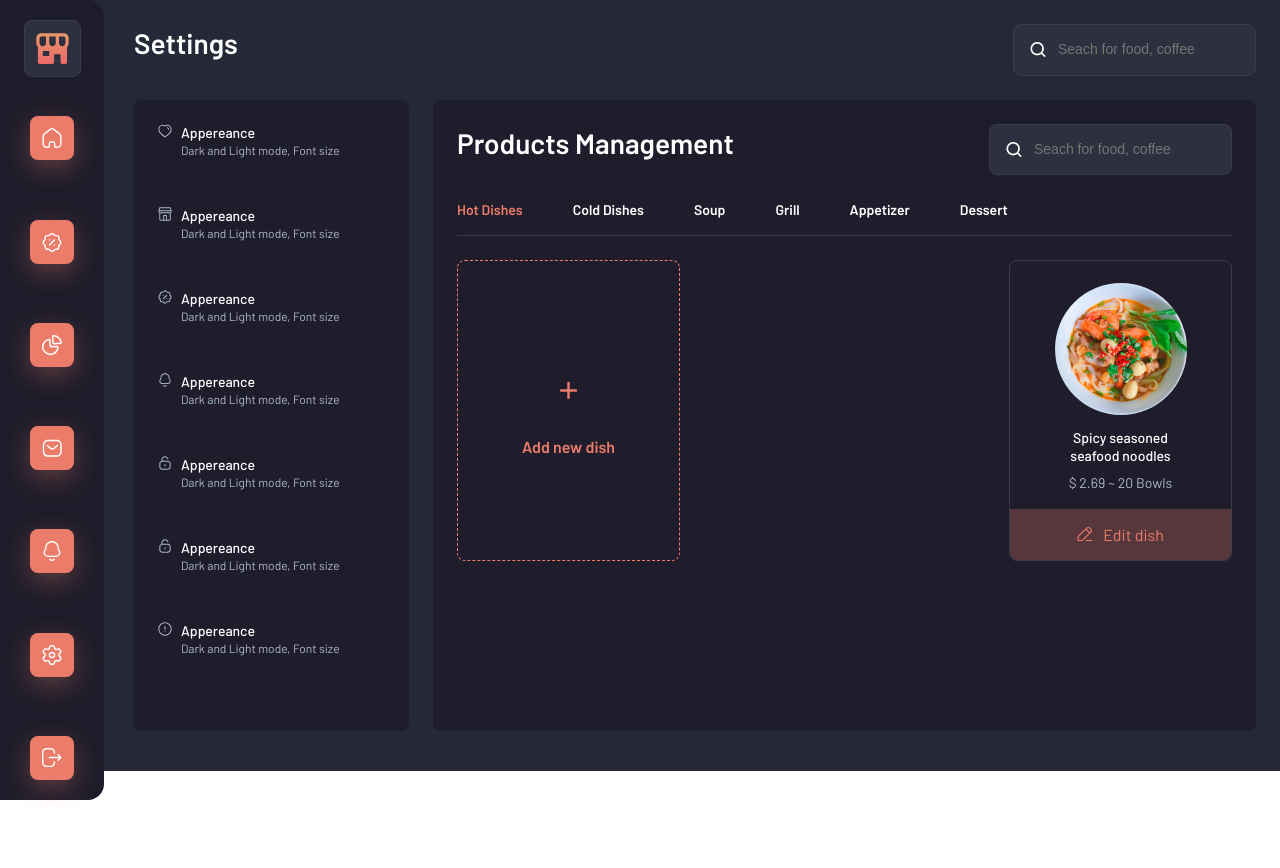
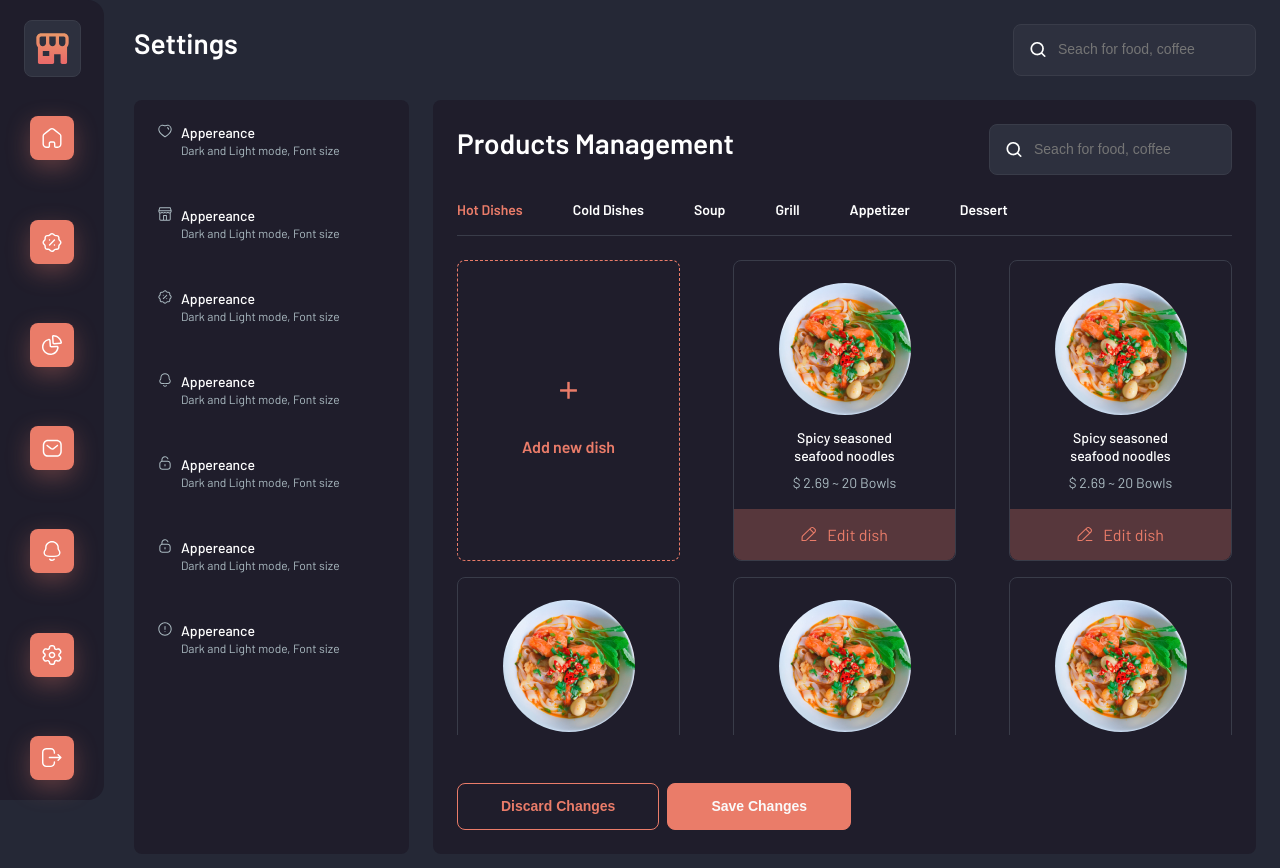
Before and after one commit to JAHONGIR95/Food_project, a React (Create React App) app: page /settings in a window 1280 px wide. Shown: the top 868 px of the page. Before the commit the page ends 800 px from the top, so only its background shows below. Built offline with nearby package versions, Linux system fonts and the light colour scheme.

Commit message:
settings bottom is finished

```diff
--- a/src/Components/MealCard/MealCard.scss
+++ b/src/Components/MealCard/MealCard.scss
@@ -62,6 +62,7 @@
     justify-content: center;
     height: 299px;
     cursor: pointer;
+    margin-bottom: 16px;
 
     .plus{
         color: #EA7C69;
@@ -90,6 +91,7 @@
     border-radius: 8px;
     position: relative;
     cursor: pointer;
+    margin-bottom: 16px;
 
     .male-photo{
         border-radius: 50%;
--- a/src/Pages/Pages.scss
+++ b/src/Pages/Pages.scss
@@ -80,6 +80,44 @@
                 display: flex;
                 flex-wrap: wrap;
                 justify-content: space-between;
+                overflow-y: scroll;
+                height: 475px;
+
+                &::-webkit-scrollbar{
+                    display: none;
+                }
+            }
+
+            .settings-bottom{
+                padding: 48px 24px 24px;
+
+                .primary,
+                .secondary {
+                    background: #1F1D2B;
+                    border-radius: 8px;
+                    font-style: normal;
+                    font-weight: 600;
+                    font-size: 14px;
+                    line-height: 140%;
+                    color: #EA7C69;
+                    padding: 13px 43px;
+                    border: none;
+                    border: 1px solid #EA7C69;
+                    cursor: pointer;
+
+                    &:focus{
+                        outline: none;
+                    }
+                }
+
+                .primary{
+                    margin-right: 8px;
+                }
+
+                .secondary{
+                    background-color: #EA7C69;
+                    color: #FAFAFA;
+                }
             }
         }
     }
--- a/src/Pages/Settings.js
+++ b/src/Pages/Settings.js
@@ -31,14 +31,19 @@ const Settings = () => {
                 <SettingsOptions icons={<About/>} optionsTitle="Appereance" optionsDiscreption="Dark and Light mode, Font size"/>
                 </div>
                 <div className="settings-main-right">
-                    <Header headerName="Products Management"/>
-                    <Navbar/>
+                        <Header headerName="Products Management"/>
+                        <Navbar/>
                     <div className="settings-middle">
-                    <MealCard1/>
-                    <MealCard2 mealPhoto={Meal} mealName="Spicy seasoned seafood noodles" mealPrice="$ 2.69 ~ 20 Bowls" />
+                        <MealCard1/>
+                        <MealCard2 mealPhoto={Meal} mealName="Spicy seasoned seafood noodles" mealPrice="$ 2.69 ~ 20 Bowls" />
+                        <MealCard2 mealPhoto={Meal} mealName="Spicy seasoned seafood noodles" mealPrice="$ 2.69 ~ 20 Bowls" />
+                        <MealCard2 mealPhoto={Meal} mealName="Spicy seasoned seafood noodles" mealPrice="$ 2.69 ~ 20 Bowls" />
+                        <MealCard2 mealPhoto={Meal} mealName="Spicy seasoned seafood noodles" mealPrice="$ 2.69 ~ 20 Bowls" />
+                        <MealCard2 mealPhoto={Meal} mealName="Spicy seasoned seafood noodles" mealPrice="$ 2.69 ~ 20 Bowls" />
                     </div>
                     <div className="settings-bottom">
-
+                            <button className="primary">Discard Changes</button>
+                            <button className="secondary">Save Changes</button>
                     </div>
                 </div>
             </div>
```
